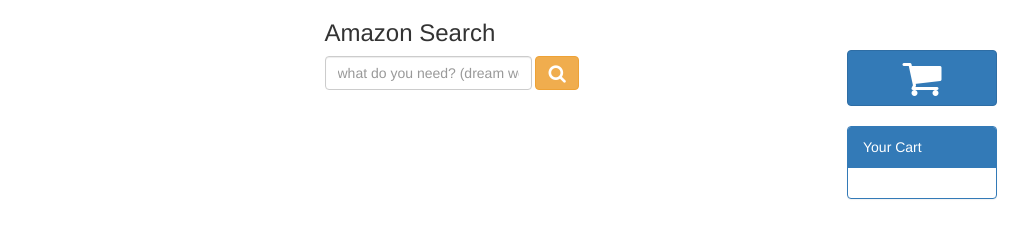
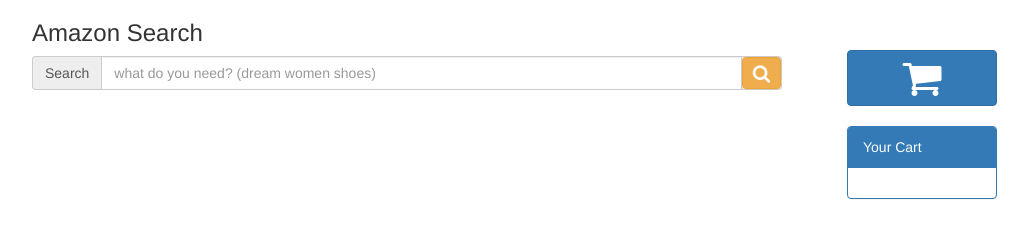
Before and after one commit to chunyenHuang/project-one-amazon, a plain HTML site: page index.html in a window 1280 px wide. Shown: the whole page, without its empty margins (233-1261 px from the left). Drawn offline with nearby package versions, Linux system fonts and the light colour scheme.

Commit message:
I make the search bar bigger!

```diff
--- a/index.html
+++ b/index.html
@@ -27,14 +27,17 @@
         </div>
       </div>
       <div class="row">
-        <div class="col-md-3 col-md-offset-5">
+        <div class="col-md-8 col-md-offset-2">
           <h3>Amazon Search</h3>
-          <form class="form-inline" method="get">
+          <form class="form" method="get">
             <div class="form-group">
               <label class="sr-only" for="search">search content</label>
-              <input type="text" name="search" id="search-input" class="form-control" placeholder="what do you need? (dream women shoes)">
+              <div class="input-group">
+                <div class="input-group-addon">Search</div>
+                <input type="text" name="search" id="search-input" class="form-control" placeholder="what do you need? (dream women shoes)">
+                <div class="input-group-addon" style="padding:0px"><button type="submit" class="btn btn-warning" style="padding-left:10px;padding-right:10px;padding-top:5px;padding-bottom:5px"><i class="fa fa-search fa-lg"></i></button></div>
+              </div>
             </div>
-            <button type="submit" class="btn btn-warning"><i class="fa fa-search fa-lg"></i></button>
           </form>
         </div>
       </div>
```
